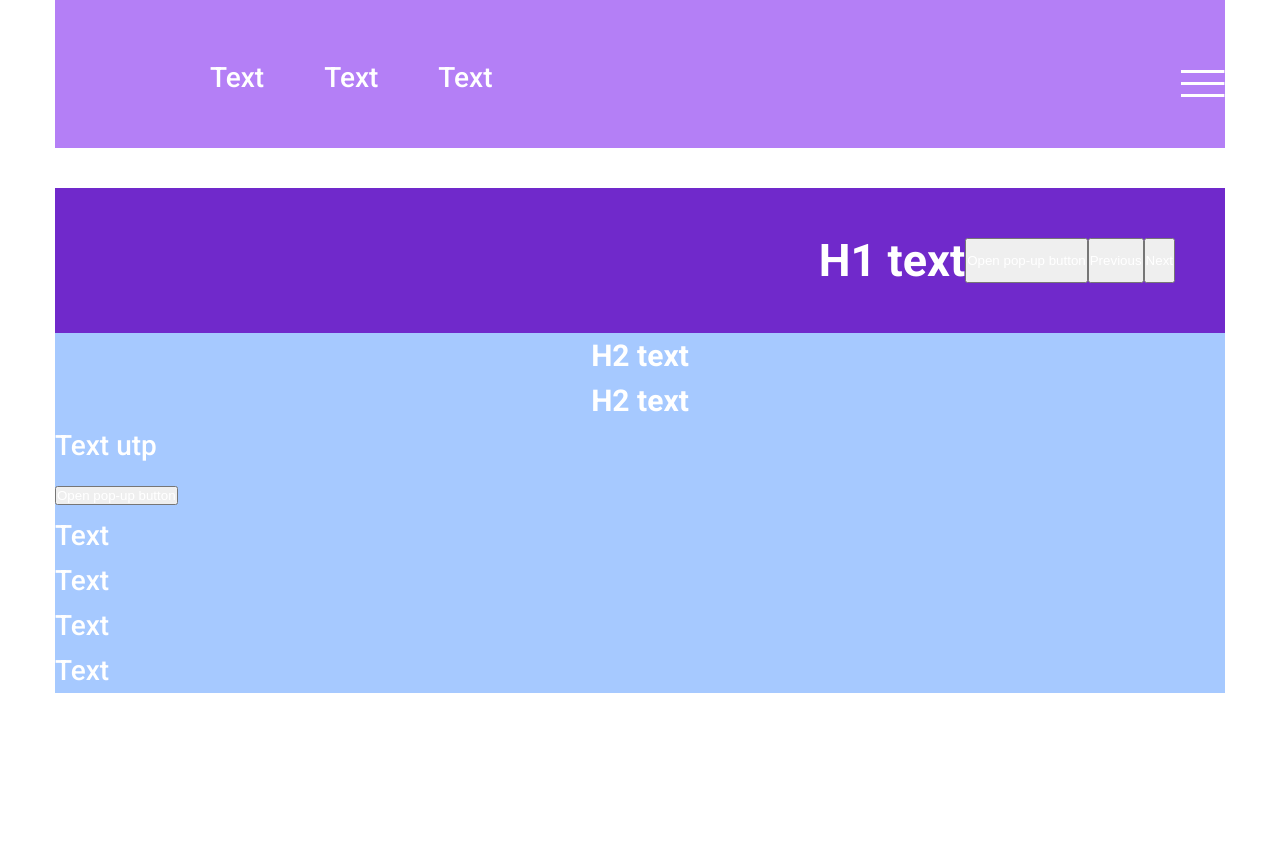
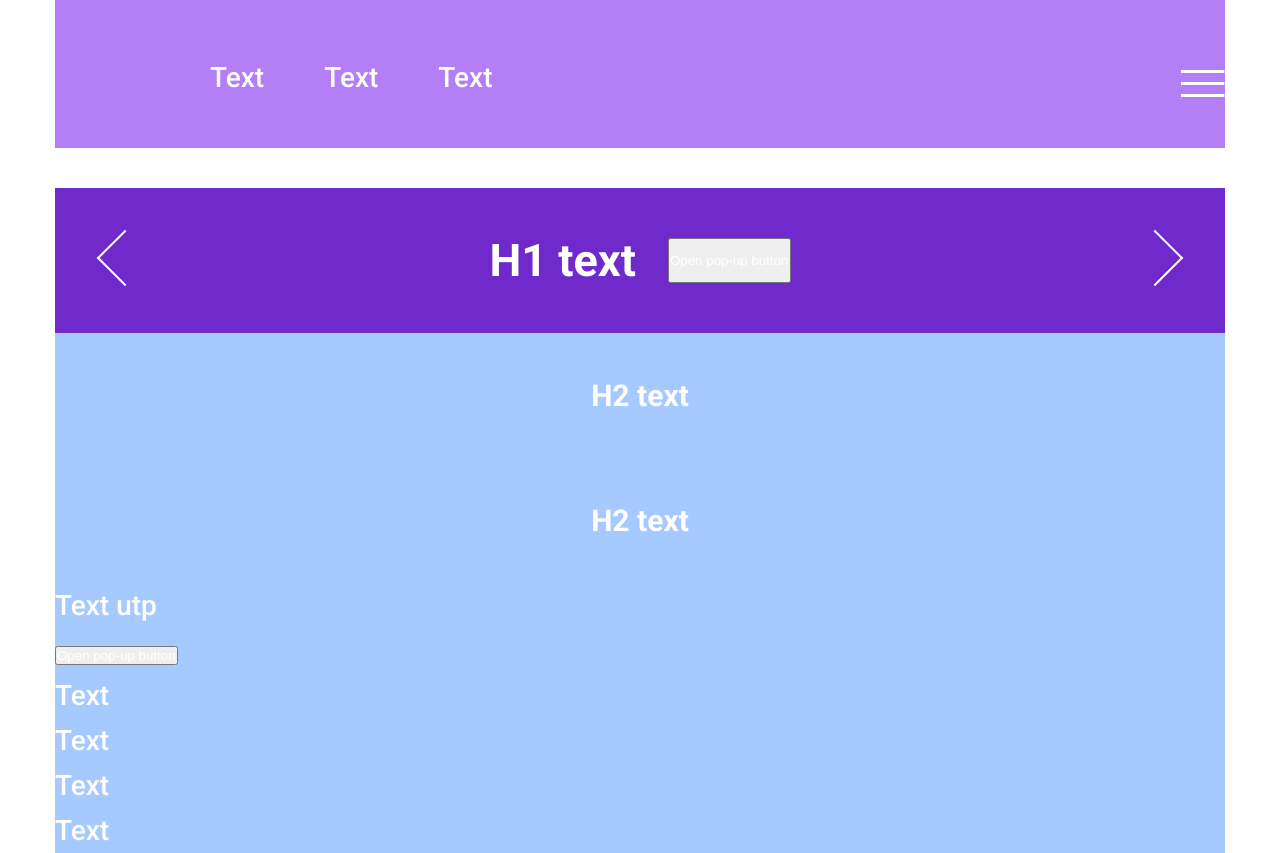
Before and after one commit to snork-maiden/qptest, a website: page index.html in a window 1280 px wide. Before the commit the page ends 800 px from the top, so only its background shows below. Drawn offline with Linux system fonts and the light colour scheme.

Commit message:
Add banner block styles

```diff
--- a/index.html
+++ b/index.html
@@ -82,8 +82,12 @@
       <section class="banner">
         <h1 class="banner__title">H1 text</h1>
         <button type="button" class="popup-button">Open pop-up button</button>
-        <button class="banner__arrow banner__arrow--left">Previous</button>
-        <button class="banner__arrow banner__arrow--left">Next</button>
+        <button class="banner__arrow banner__arrow--left">
+          <span class="visually-hidden"> Previous </span>
+        </button>
+        <button class="banner__arrow banner__arrow--right">
+          <span class="visually-hidden"> Next </span>
+        </button>
       </section>
       <section class="features">
         <h2 class="section-title">H2 text</h2>
--- a/scss/blocks/banner.scss
+++ b/scss/blocks/banner.scss
@@ -7,6 +7,26 @@
 }
 
 .banner__title {
-    font-size: 45px;
+  font-size: 45px;
+  margin-right: 32px;
+}
+
+.banner__arrow {
+  background: none;
+  width: 40px;
+  height: 40px;
+  border: 2px solid;
+  border-bottom: none;
+  border-right: none;
+
+  &--left {
+    order: -1;
+    margin-right: auto;
+    transform: rotate(-45deg);
+  }
+
+  &--right {
     margin-left: auto;
+    transform: rotate(135deg);
+  }
 }
--- a/scss/common.scss
+++ b/scss/common.scss
@@ -13,4 +13,5 @@
     text-align: center;
     font-weight: 600;
     font-size: 30px;
+    margin: 40px;
   }
```
Also changed, not shown: css/style.css.
